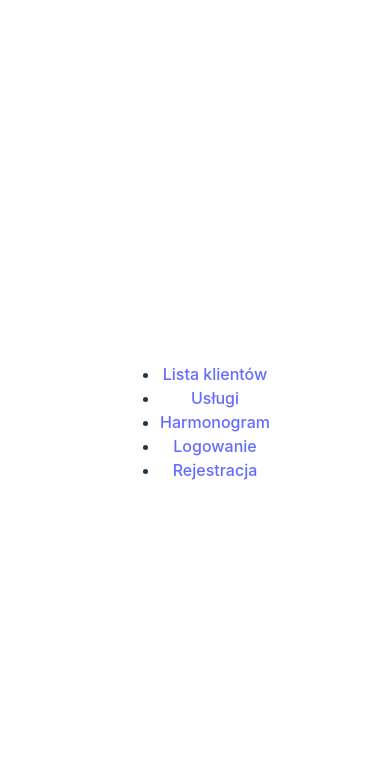
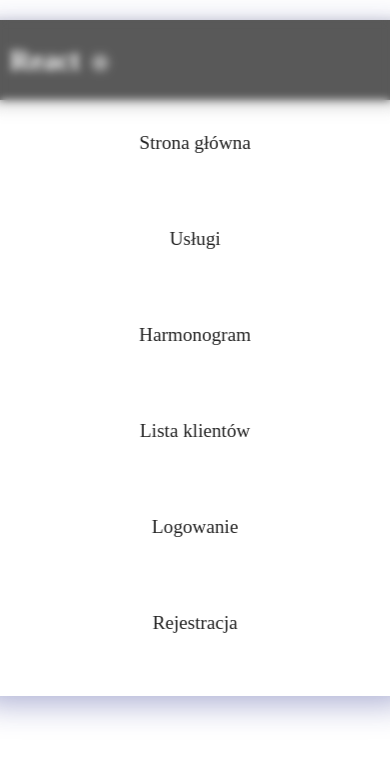
Before and after one commit to Michalkacprzak54/DrivingSchoolReactApp, a React (Vite) app in the folder drivingschoolreactapp.client/: page / in a window 390 px wide. Shown: the top 758 px of the page. Built offline with nearby package versions, Linux system fonts and the light colour scheme.

Commit message:
+ pi razy oko css

```diff
--- a/drivingschoolreactapp.client/index.html
+++ b/drivingschoolreactapp.client/index.html
@@ -1,11 +1,14 @@
 <!doctype html>
 <html lang="pl">
-  <head>
+<head>
     <meta charset="UTF-8" />
     <link rel="icon" type="image/svg+xml" href="/vite.svg" />
     <meta name="viewport" content="width=device-width, initial-scale=1.0" />
     <title>Vite + React</title>
-  </head>
+    <link rel="stylesheet" href="https://cdnjs.cloudflare.com/ajax/libs/font-awesome/6.6.0/css/all.min.css"
+    integrity="sha512-Kc323vGBEqzTmouAECnVceyQqyqdsSiqLQISBL29aUW4U/M7pSPA/gEUZQqv1cwx4OnYxTxve5UMg5GT6L4JJg=="
+    crossorigin="anonymous" referrerpolicy="no-referrer" />
+</head>
   <body>
     <div id="root"></div>
     <script type="module" src="/src/main.jsx"></script>
--- a/drivingschoolreactapp.client/src/App.jsx
+++ b/drivingschoolreactapp.client/src/App.jsx
@@ -7,22 +7,15 @@ import LoginForm from './forAll/login';
 import RegisterForm from './forAll/register';
 import ProtectedRoute from './ProtectedRoute';
 import './styles.css';
+import NavBar from "./components/navBar"
 
 
 function App() {
     return (
 
         <Router>
-            <nav>
-                <ul>
-                    <li><Link to="/clients">Lista klientów</Link></li>
-                    <li><Link to="/services">Usługi</Link></li>
-                    <li><Link to="/schedule">Harmonogram</Link></li>
-                    <li><Link to="/login">Logowanie</Link></li>
-                    <li><Link to="/register">Rejestracja</Link></li>
-                </ul>
-            </nav>
-
+            <div className="App">
+                <NavBar />
                 <Routes>
                     <Route path="/services" element={<Service />} />
                     <Route path="/schedule" element={<TheorySchedule />} />
@@ -30,6 +23,7 @@ function App() {
                     <Route path="/register" element={<RegisterForm />} />
                     <Route path="/clients" element={<ProtectedRoute><ClientsList /></ProtectedRoute>} />
                 </Routes>
+            </div>
         </Router>
     );
 }
--- /dev/null
+++ b/drivingschoolreactapp.client/src/components/menuData.jsx
@@ -0,0 +1,38 @@
+export const menuData = [
+    {
+        title: "Strona główna",
+        url: "/",
+        cName: "nav-links",
+        icon:"fa-solid fa-house-user"
+    },
+    {
+        title: "Usługi",
+        url: "/services",
+        cName: "nav-links",
+        /*icon: "fa-solid fa-house-user"*/
+    },
+    {
+        title: "Harmonogram",
+        url: "/schedule",
+        cName: "nav-links",
+        //icon: "fa-solid fa-house-user"
+    },
+    {
+        title: "Lista klientów",
+        url: "/clients",
+        cName: "nav-links",
+        //icon: "fa-solid fa-house-user"
+    },
+    {
+        title: "Logowanie",
+        url: "/login",
+        cName: "nav-links",
+        //icon: "fa-solid fa-house-user"
+    },
+    {
+        title: "Rejestracja",
+        url: "/register",
+        cName: "nav-links",
+        //icon: "fa-solid fa-house-user"
+    },
+]
--- /dev/null
+++ b/drivingschoolreactapp.client/src/components/navBar.jsx
@@ -0,0 +1,33 @@
+import { Component } from "react";
+import { Link } from "react-router-dom";
+import { menuData } from "./menuData";
+import "./navBarStyles.css";
+
+class navBar extends Component {
+    state = { clicked: false };
+
+    handleMenuClick = () => {
+        this.setState({ clicked: !this.state.clicked });
+    };
+    render() {
+        return (
+            <nav className="NavBarItems">
+                <h1 className="logo">
+                    React <i className="fab fa-react"></i>
+                </h1>
+                <div className="menu-icons" onClick={this.handleMenuClick}>
+                    <i className={this.state.clicked ? "fas fa-times" : "fas fa-bars"}></i>
+                </div>
+                <ul className="nav-menu">
+                    {menuData.map((item, index) => (
+                        <li key={index} className={item.cName}>
+                            <Link to={item.url}>{item.title}</Link>
+                        </li>
+                    ))}
+                </ul>
+            </nav>
+        )
+    }
+}
+
+export default navBar;
--- /dev/null
+++ b/drivingschoolreactapp.client/src/components/navBarStyles.css
@@ -0,0 +1,97 @@
+.NavBarItems {
+    display:flex;
+    justify-content: space-between;
+    align-items: center;
+    font-size: 1.2rem;
+    padding: 0 30px;
+    background-color: #222;
+    box-shadow: 0 5px 15px rgba(0, 0, 0, 0.25);
+    width: 95%;
+    height: 80px;
+    border-radius:12px;
+    position: fixed;
+    top: 20px;
+    left: 50%;
+    transform: translate(-50%);
+}
+
+.logo {
+    color:#fff;
+    justify-self: start;
+    cursor: pointer;
+
+}
+
+.fa-react {
+    margin-left: 0.2rem;
+    font-size: 1.2rem;
+}
+
+.nav-menu {
+    display: grid;
+    grid-template-columns: repeat(6, auto);
+    grid-gap: 10px;
+    list-style: none;
+    align-content: center;
+    text-align:center;
+    justify-content:end;
+}
+
+.nav-links a{
+    text-decoration: none;
+    color: #fff;
+    padding: 0.5rem 1rem;
+    white-space: nowrap;
+}
+
+.nav-links:hover {
+    background: rgb(80, 80, 238);
+    border-radius: 4px;
+    transition: all 0.2s ease-in-out;
+
+}
+
+.fa-times,
+.fa-bars {
+    color: #fff;
+}
+
+.menu-icons {
+    display: none;
+}
+
+@media screen and (max-width: 850px) {
+    .NavBarItems {
+        z-index: 99;
+    }
+
+    .nav-menu {
+        display: flex;
+        flex-direction: column;
+        justify-content:flex-start;
+        background: rgba(255, 255, 255, 0.25);
+        box-shadow: 0 8px 32px 0 rgba(31, 38, 135, 0.37);
+        backdrop-filter: blur(4px);
+        border-radius: 12px;
+        width: 100%;
+        height: auto;
+        position: absolute;
+        top: 0;
+        left: 0%;
+        align-items: stretch;
+        padding: 80px 0 30px 0;
+        margin: 0;
+    }
+
+    .nav-links a{
+        display: block;
+        widows: 100%;
+        padding: 2rem 0;
+        color: #222;
+    }
+    .nav-links:hover {
+        background: rgb(0, 0, 0, 0.25);
+        backdrop-filter: (20px);
+        /*transition: all 0.2s ease-in-out;*/
+    }
+}
--- a/drivingschoolreactapp.client/src/styles.css
+++ b/drivingschoolreactapp.client/src/styles.css
@@ -1,4 +1,4 @@
-#root {
+/*#root {
     max-width: 1280px;
     margin: 0 auto;
     padding: 2rem;
@@ -81,3 +81,4 @@ button {
         background-color: #f9f9f9;
     }
 }
+*/
```
Lines whose indentation alone changed are shown as unchanged.
